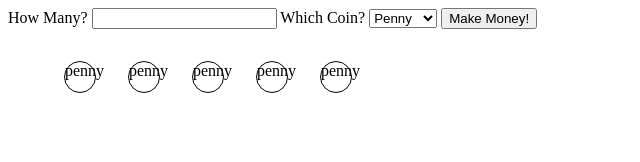
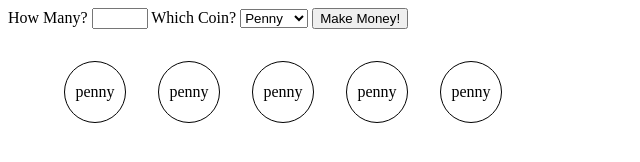
Before and after one commit to roseperuski/dom_exercise4, a plain HTML site: page index.html in a window 1280 px wide. Both pictures are taken after typing "5" into the empty fields and a click on the button "Make Money!". Shown: the whole page, without its empty margins (0-640 px from the left). Drawn offline with Linux system fonts and the light colour scheme.

Commit message:
updated coins

```diff
--- a/index.html
+++ b/index.html
@@ -19,7 +19,7 @@
 
         <form>
             <label for="howmany">How Many?</label>
-            <input type="number" name="how-many" value="" id="howmany">
+            <input type="number" name="how-many" value="" id="howmany" min="1" max="10">
 
             <label for="coinPick">Which Coin?</label>
             <select name="which-coin" id="coinPick">
--- a/scripts.js
+++ b/scripts.js
@@ -24,3 +24,7 @@ form.addEventListener('submit', function(e){
 
 
 })
+
+//form.addEventListener('coin', function(e){
+
+//})
--- a/styles.css
+++ b/styles.css
@@ -1,9 +1,12 @@
 .coin{
-    height: 30px;
-    width: 30px;
+    height: 60px;
+    width: 60px;
     border-radius: 50%;
     border: solid 1px black;
     margin: 1rem;
+    justify-content: center;
+    align-items: center;
+    display: flex;
 
 }
 
```
